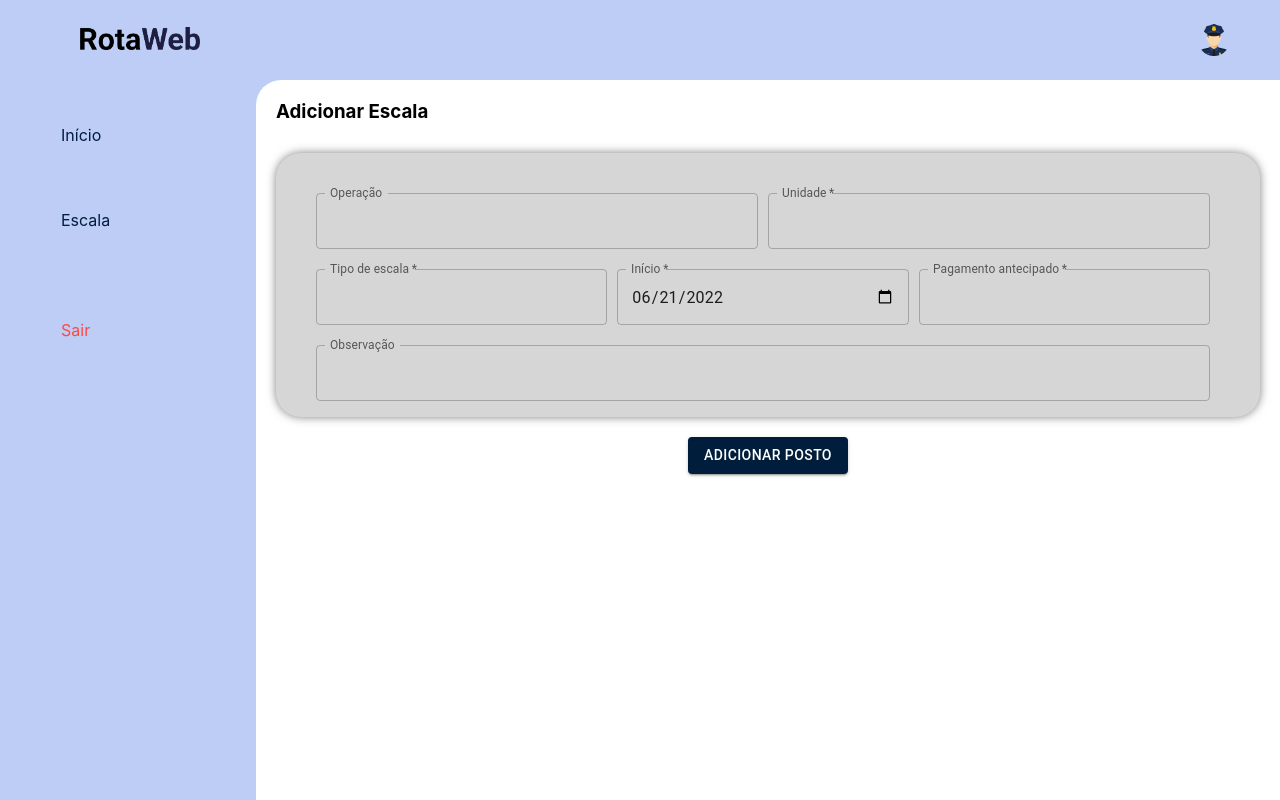
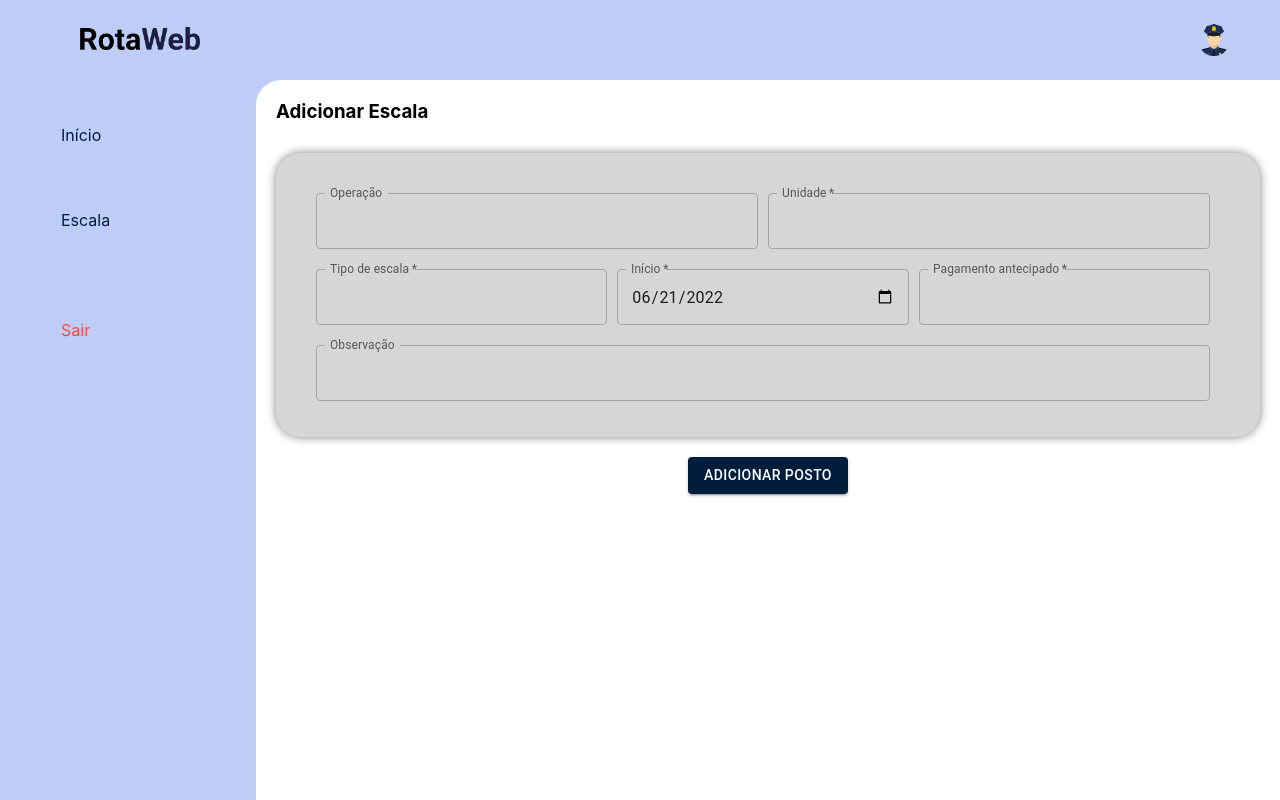
Before and after one commit to balbboa/rota-adm, a Next.js app: page /escalas/add-escala in a window 1280 px wide. Built offline with nearby package versions, Linux system fonts and the light colour scheme; no server answers; sample sign-in values are in the browser's storage; some icons are missing.

Commit message:
Feat: move up and down complete/ error at more than one posto

```diff
--- a/components/CardAddPosto/index.tsx
+++ b/components/CardAddPosto/index.tsx
@@ -57,8 +57,8 @@ export default function CardPosto() {
     }
 
     function onClickMoveUPorDOWN() {
-        const btn_moveDOWN: any | null = Array.from(document.getElementsByClassName('ClickDOWN'))
-        const btn_moveUP: any | null = Array.from(document.getElementsByClassName('ClickUP'))
+        const btn_moveDOWN = Array.from(document.getElementsByClassName('ClickDOWN'))
+        const btn_moveUP = Array.from(document.getElementsByClassName('ClickUP'))
         btn_moveUP.forEach(onebyone => {
             onebyone.addEventListener('click', ChangePositionUP)
         })
@@ -69,7 +69,7 @@ export default function CardPosto() {
 
     const listaPosto: any | null = document.getElementById("postos")
 
-    function ChangePositionUP(this: any) {
+    function ChangePositionUP(this) {
         const Current = this.parentElement.parentElement.parentElement;
         const Previous = Current.previousElementSibling;
         if (Previous != null) {
@@ -77,7 +77,7 @@ export default function CardPosto() {
         }
     }
 
-    function ChangePositionDOWN(this: any) {
+    function ChangePositionDOWN(this) {
         const Current = this.parentElement.parentElement.parentElement;
         const Next = Current.nextElementSibling;
         if (Next != null) {
--- a/components/CardEscala/Card.styles.ts
+++ b/components/CardEscala/Card.styles.ts
@@ -3,7 +3,7 @@ import styled from "styled-components";
 export const CardEscala = styled.div`
   @media (min-width: 992px) and (max-width: 1400px) {
     div.card {
-      padding: 40px 20px 0 40px;
+      padding: 40px 20px 20px 40px;
       border-radius: 25px;
       background-color: #d6d6d6;
       margin: 30px 0 0 0;
--- a/package.json
+++ b/package.json
@@ -23,7 +23,6 @@
     "axios": "^0.27.2",
     "next": "^12.0.5",
     "react": "^17.0.2",
-    "react-beautiful-dnd": "^13.1.0",
     "react-dom": "^17.0.2",
     "styled-components": "^5.3.1",
     "typescript": "^4.6.3"
--- a/pages/escalas/add-escala.tsx
+++ b/pages/escalas/add-escala.tsx
@@ -13,7 +13,7 @@ function AddEscalas() {
 
   function AddPosto() {
     setCont(cont + 1)
-    setPostos(postos?.concat(<li key={cont}><CardPosto /></li>));
+    setPostos(postos?.concat(<li id={cont} key={cont}><CardPosto /></li>));
   }
 
   useEffect(() => {
```
Also changed, not shown: 1 other file (tests, documents, lock files or other folders).
